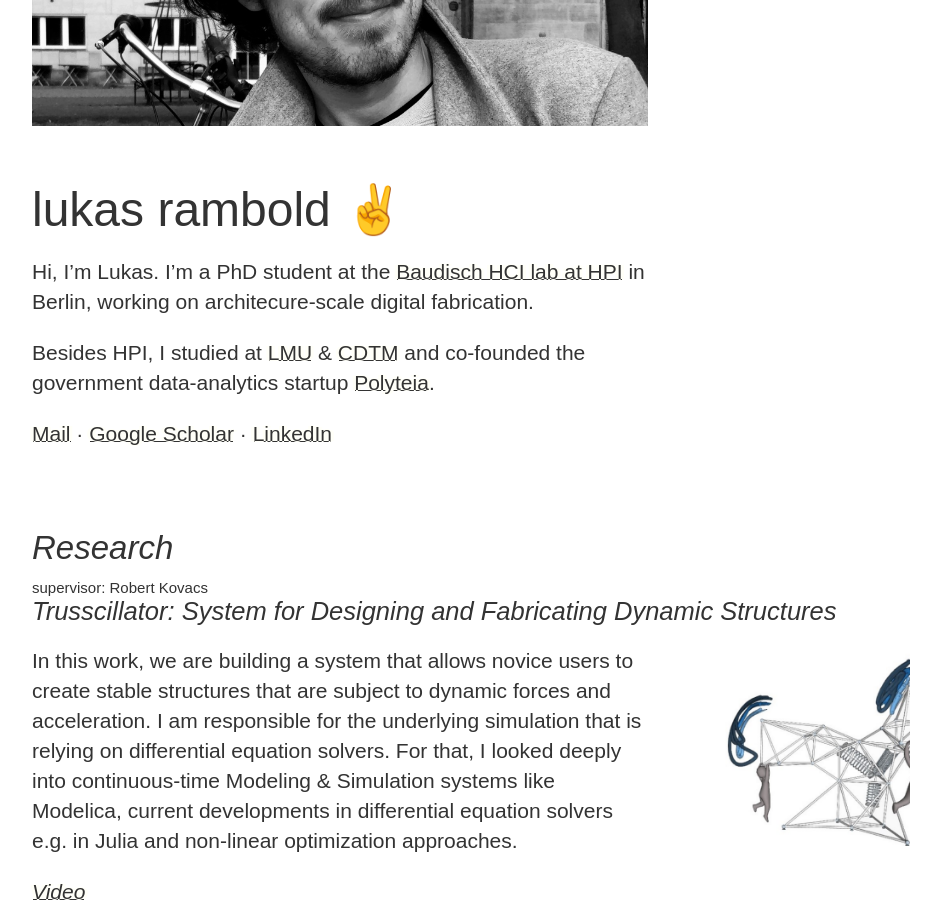
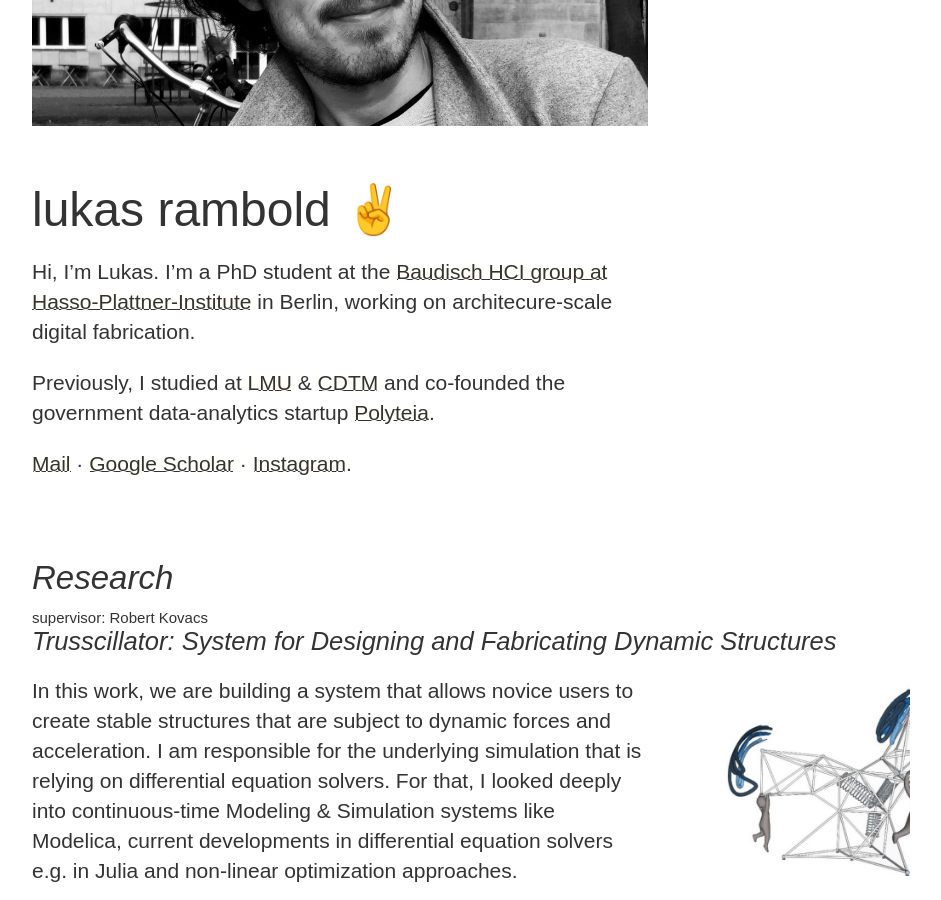
Before and after one commit to ramboldio/ramboldio.github.io, a Jekyll site: the page built from index.md, in a window 1280 px wide and 900 px high, scrolled down 334 px. Shown: the whole window, without its empty margins (128-1069 px from the left). Built offline with Jekyll 4.4.1, drawn with Linux system fonts in a browser that asks for light colours.

Commit message:
Update index.md

```diff
--- a/index.md
+++ b/index.md
@@ -9,8 +9,8 @@ layout: home
 # lukas rambold ✌️
 
 Hi, I'm Lukas.
-I'm a PhD student at the [Baudisch HCI lab at HPI](https://hpi.de/baudisch/home.html) in Berlin, working on architecure-scale digital fabrication.
+I'm a PhD student at the [Baudisch HCI group at Hasso-Plattner-Institute](https://hpi.de/baudisch/home.html) in Berlin, working on architecure-scale digital fabrication.
 
-Besides HPI, I studied at [LMU](https://www.lmu.de) & [CDTM](https://cdtm.de) and co-founded the government data-analytics startup [Polyteia](https://polyteia.com).
+Previously, I studied at [LMU](http://www.medien.ifi.lmu.de/) & [CDTM](https://cdtm.de) and co-founded the government data-analytics startup [Polyteia](https://polyteia.com).
 
-[Mail](mailto:lukas@rambold.de) · [Google Scholar](https://scholar.google.de/citations?user=PrYIn3MAAAAJ) · [LinkedIn](https://linkedin.com/in/ramboldio)
+[Mail](mailto:lukas@rambold.de) · [Google Scholar](https://scholar.google.de/citations?user=PrYIn3MAAAAJ) · [Instagram](https://instagram.com/ramboldio).
```
